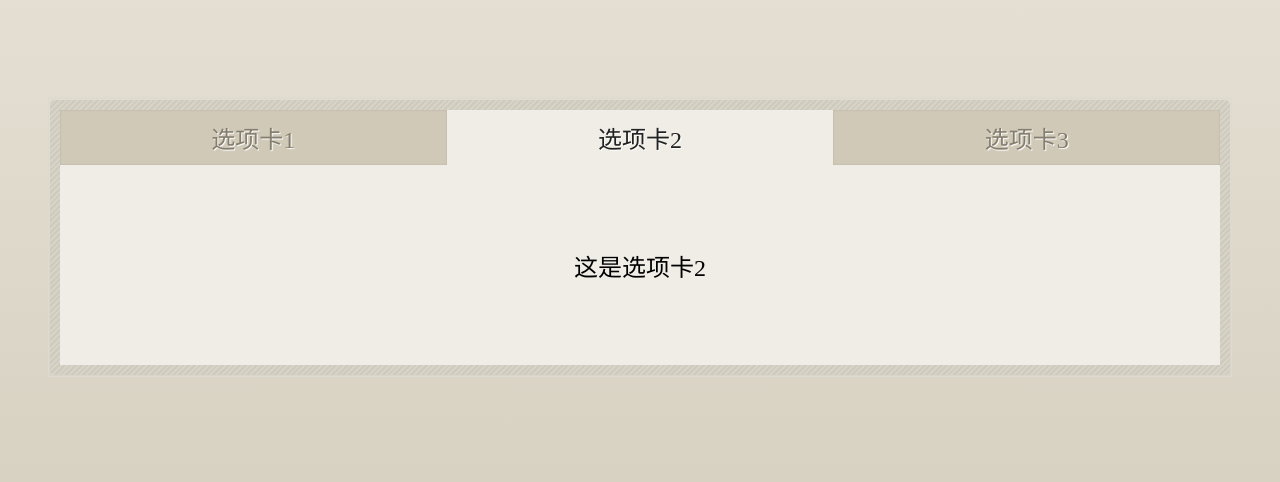
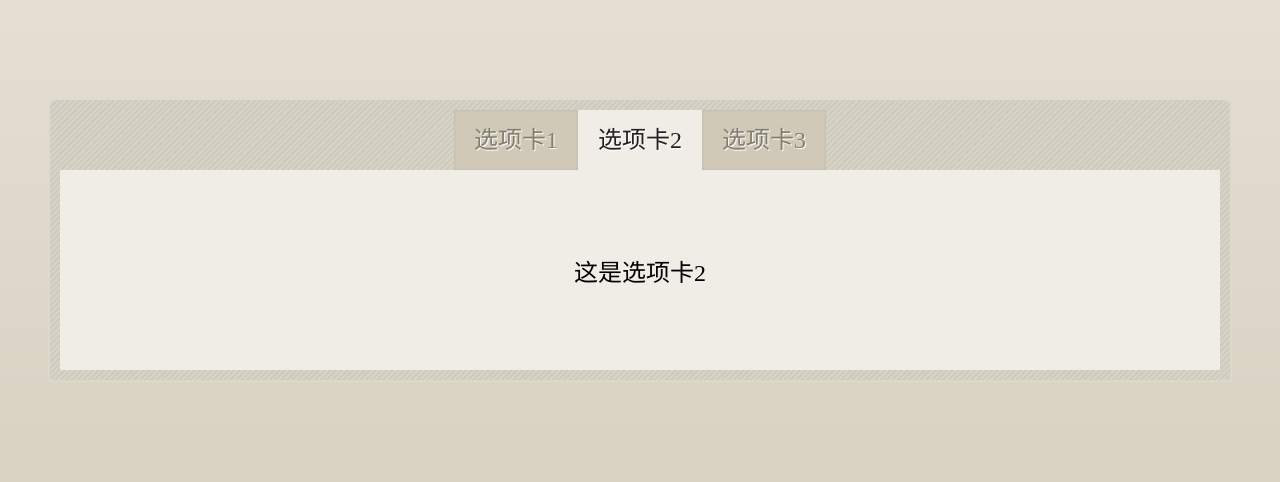
Before and after one commit to yinguangyao/components, a React app: page / in a window 1280 px wide. Shown: the top 482 px of the page. Built offline with nearby package versions, Linux system fonts and the light colour scheme.

Commit message:
add .babelrc

```diff
--- a/react/src/components/Tabs.scss
+++ b/react/src/components/Tabs.scss
@@ -30,10 +30,10 @@
         border-bottom: none;
         justify-content: center;
         .tab-nav-item {
-            flex: 1;
             padding: 10px 20px;
             text-align: center;
-            // background: white;
+            line-height: 40px;
+            height: 40px;
             background: #d0c9b8;
             color: #847E6F;
             text-shadow: 1px 1px 1px white;
```
Also changed, not shown: .babelrc (added), 2 other files (tests, documents, lock files or other folders).
